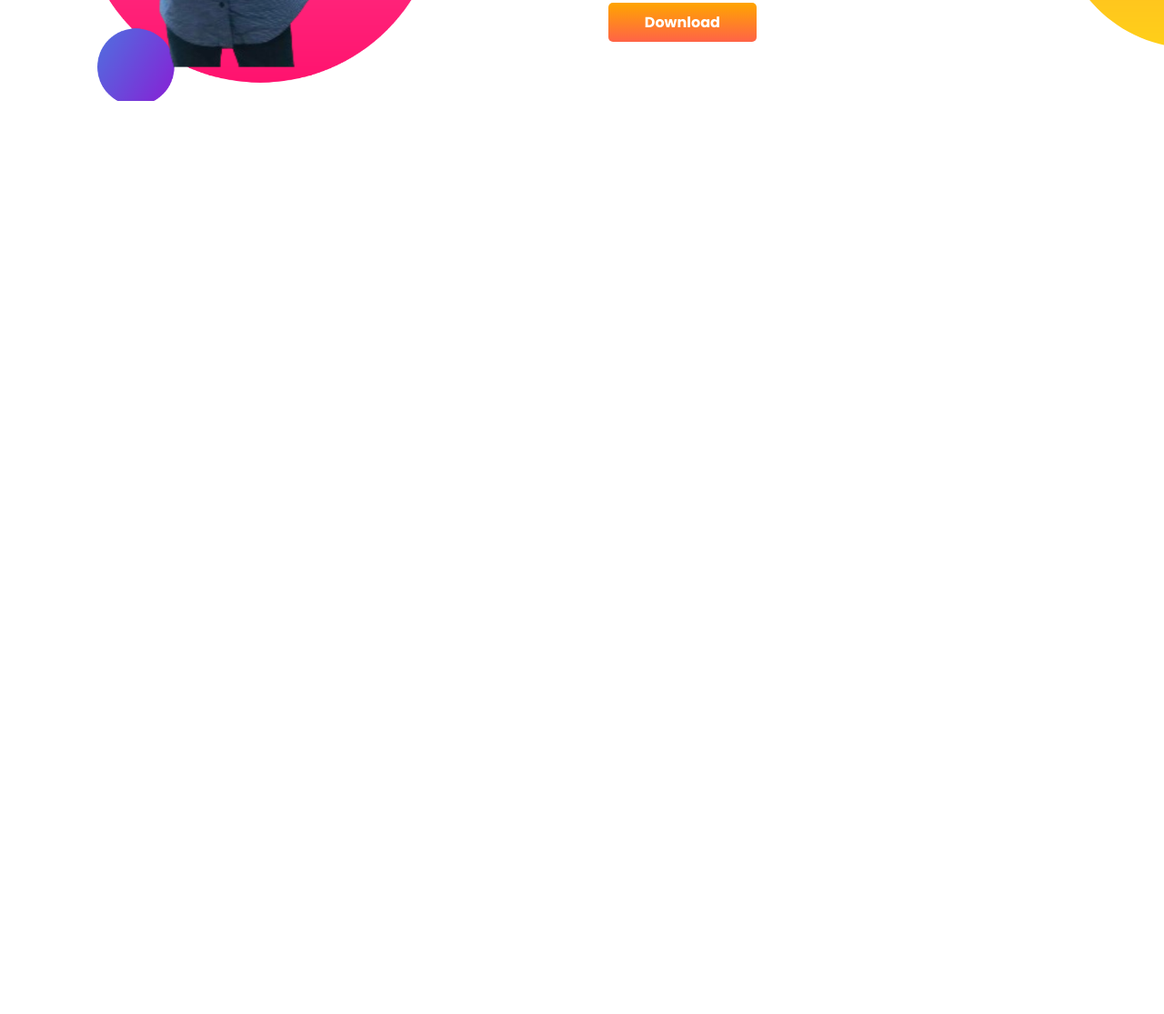
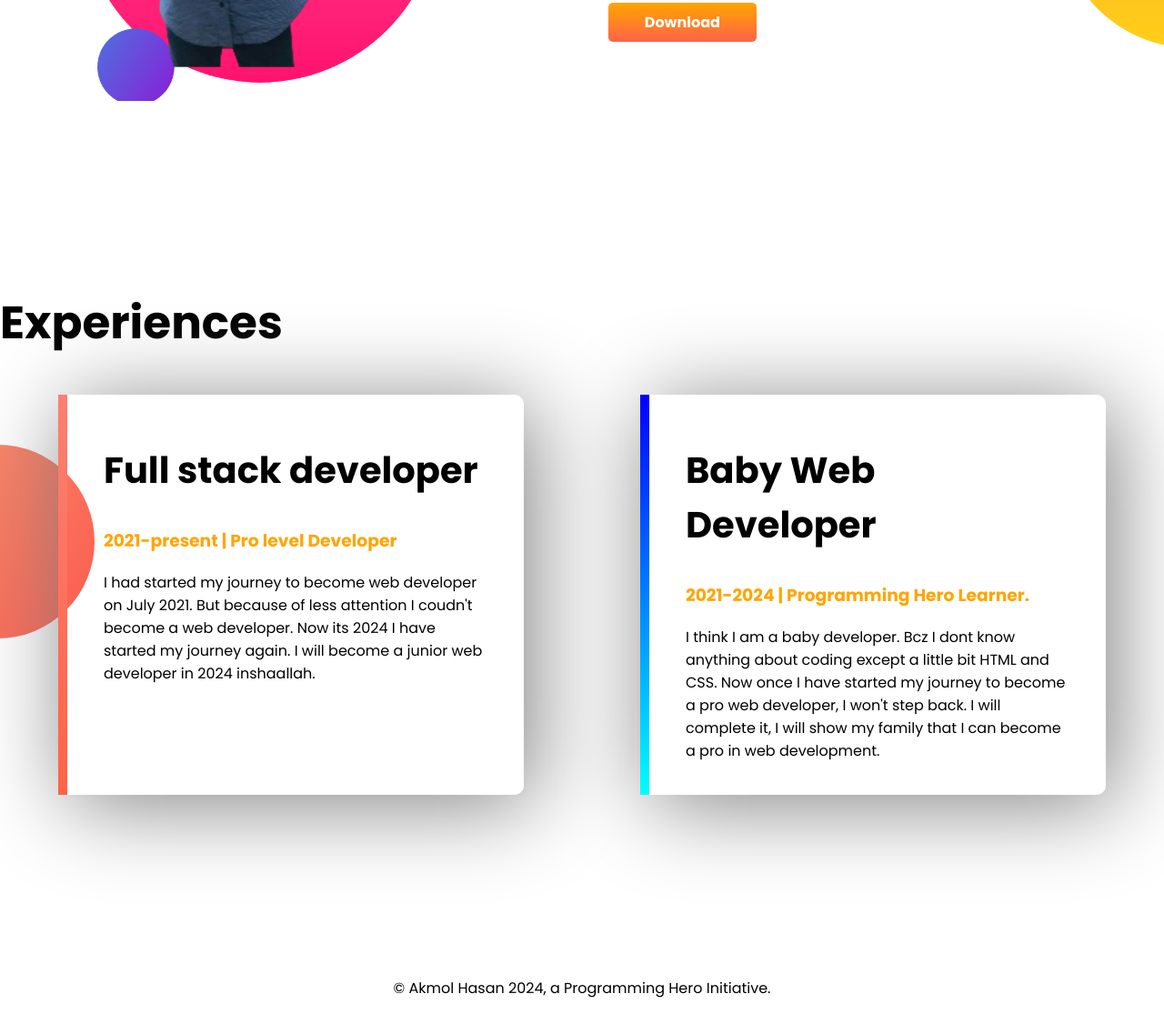
Before and after one commit to AkmolPhero/developer-portfolio-1, a plain HTML site: page index.html in a window 1280 px wide. Shown: the part 982-2097 px from the top of the page at 91% size. Before the commit the page ends 1300 px from the top, so only its background shows below. Drawn offline with Linux system fonts and the light colour scheme.

Commit message:
footer and experience added

```diff
--- a/index.html
+++ b/index.html
@@ -14,10 +14,10 @@
 </head>
 
 <body>
-    <section class="top-banner">
+    <section class="top-banner flexible-area">
         <div class="half-width">
             <h1>Welcome To</h1>
-            <h1><span id="orange-color">Akmol Hasan </span>World!</h1>
+            <h1><span class="orange-color">Akmol Hasan </span>World!</h1>
             <h3>Student, web developer and Tea lover</h3>
             <p>Hey there! I am Akmol Hasan Chowdhury. I am a student of programming hero batch 4. I like to build
                 websites.
@@ -31,7 +31,7 @@
             <img src="images/my-bg.png" alt="">
         </div>
     </section>
-    <section class="dream-big">
+    <section class="dream-big flexible-area">
         <div class="half-width">
             <img src="images/my-bg2.png" alt="">
         </div>
@@ -46,6 +46,32 @@
             <a class="link-button" target="_blank" href="https://www.amazon.com/">Download</a>
         </div>
     </section>
+    <section class="experiences-area">
+        <h1>Experiences</h1>
+        <div class="flexible-area">
+            <div id="full-stack-dev" class="experience-item">
+                <h2>Full stack developer</h2>
+                <h3 class="orange-color">2021-present | Pro level Developer</h3>
+                <p>I had started my journey to become web developer on July 2021.
+                    But because of less attention I coudn't become a web developer. Now its 2024 I have started my
+                    journey
+                    again. I will become a junior web developer in 2024 inshaallah.
+                </p>
+            </div>
+            <div id="baby-web-dev" class="experience-item">
+                <h2>Baby Web Developer</h2>
+                <h3 class="orange-color">2021-2024 | Programming Hero Learner.</h3>
+                <p>I think I am a baby developer. Bcz I dont know anything about coding except a little bit HTML and
+                    CSS.
+                    Now once I have started my journey to become a pro web developer, I won't step back. I will complete
+                    it,
+                    I will show my family that I can become a pro in web development.</p>
+            </div>
+        </div>
+    </section>
+    <footer>
+        <p>© Akmol Hasan 2024, a Programming Hero Initiative.</p>
+    </footer>
 </body>
 
 </html>
--- a/style.css
+++ b/style.css
@@ -7,11 +7,15 @@ h1 {
     font-size: 50px;
 }
 
-#orange-color {
+h2 {
+    font-size: 40px;
+}
+
+.orange-color {
     color: orange;
 }
 
-section {
+.flexible-area {
     display: flex;
     margin-bottom: 200px;
 }
@@ -45,3 +49,34 @@ section {
     background-repeat: no-repeat;
     background-position: right;
 }
+
+.experiences-area {
+    background-image: url(images/exp-bg.png);
+    background-repeat: no-repeat;
+    background-position: left;
+}
+
+.experience-item {
+    box-shadow: 10px 10px 100px gray;
+    width: 40%;
+    margin-left: 5%;
+    margin-right: 5%;
+    padding: 20px 40px;
+    border-radius: 10px;
+}
+
+#full-stack-dev {
+    border-left: 10px solid;
+    border-image: linear-gradient(salmon, tomato);
+    border-image-slice: 1;
+}
+
+#baby-web-dev {
+    border-left: 10px solid;
+    border-image: linear-gradient(blue, cyan);
+    border-image-slice: 1;
+}
+
+footer p {
+    text-align: center;
+}
```
Also changed, not shown: 4 other files.
